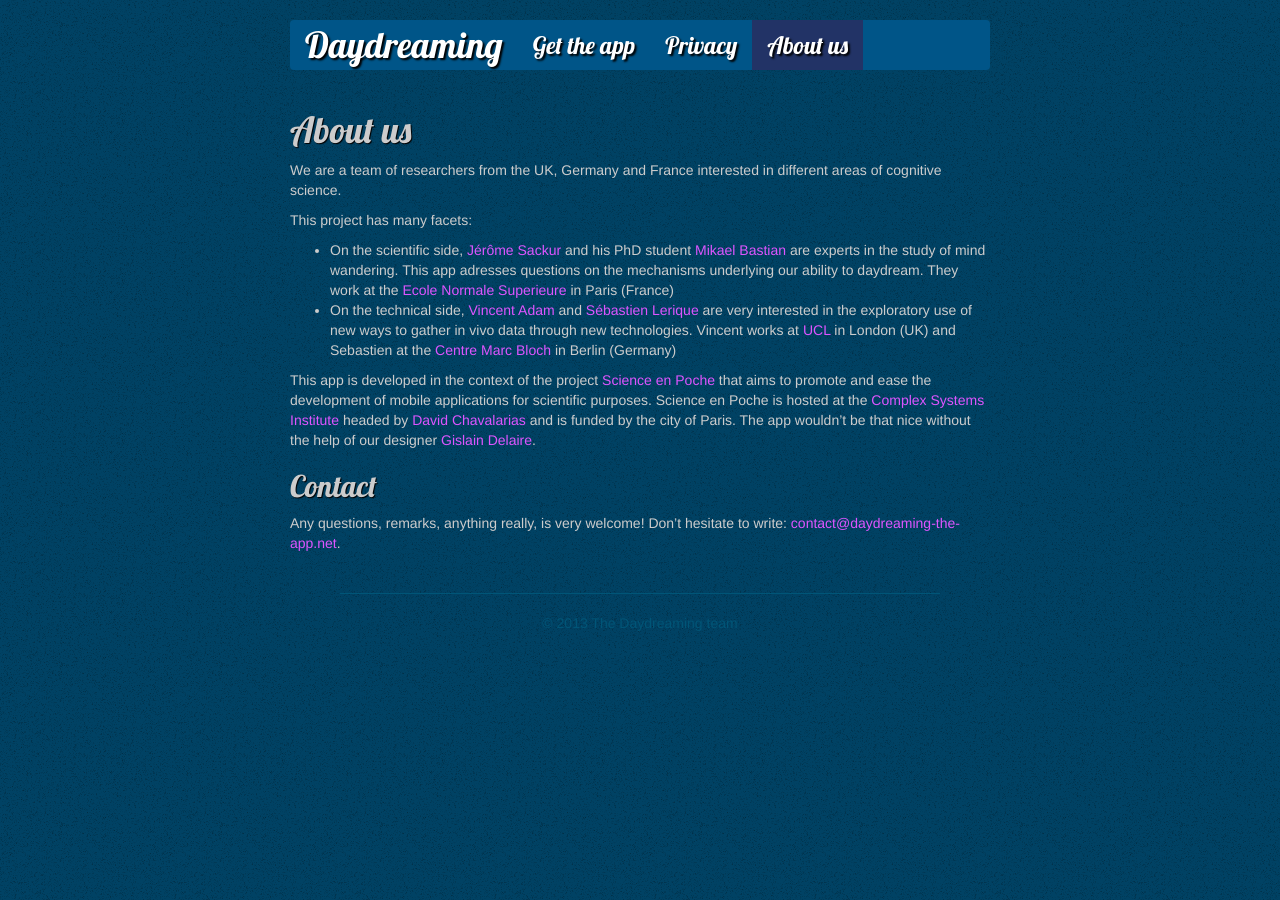
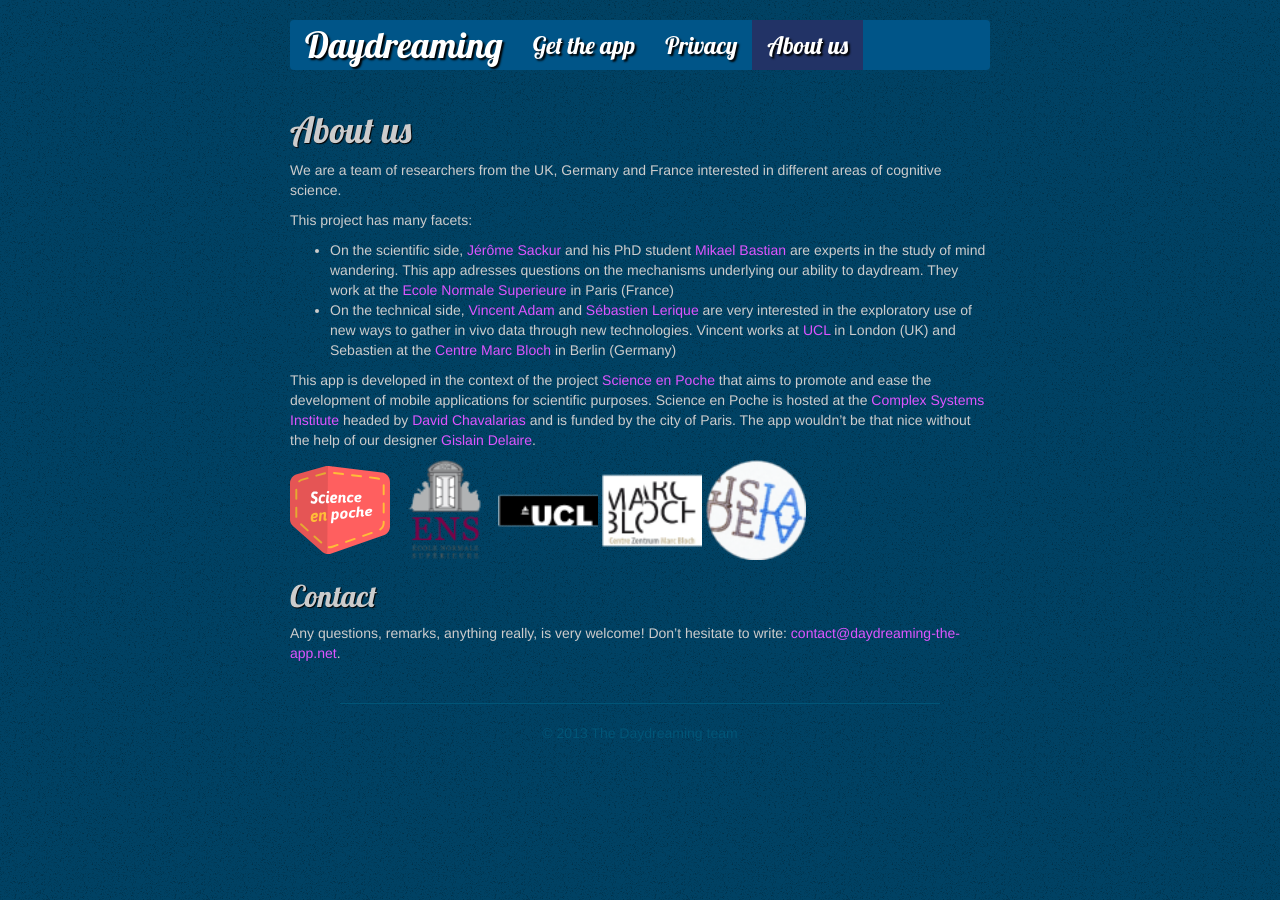
Before and after one commit to daydreaming-experiment/daydreaming-the-app.net, a Jekyll site: the page built from about/index.md, in a window 1280 px wide. Built offline with Jekyll 4.4.1, drawn with Linux system fonts in a browser that asks for light colours; Markdown is read by kramdown in place of the engine named in the settings; comment, search, counter and statistics services are not loaded.

Commit message:
adding logos with hyperlink for institutions

```diff
--- /dev/null
+++ b/_plugins/tag_img.rb
@@ -0,0 +1,24 @@
+module Jekyll
+class RenderImgTag < Liquid::Tag
+
+def initialize(tag_name, text, tokens)
+super
+@url , *@val= text.split(/ /)
+if @val.length > 0
+@width , *@height = @val[0].split(/x/)
+end
+
+@img_style = "width:#{@width}px;"
+
+if @height.length > 0
+@img_style = @img_style + "height:#{@height[0]}px;"
+end
+end
+
+def render(context)
+"<img src=\"#{@url}\" style=\"#{@img_style}\">"
+end
+end
+end
+
+Liquid::Template.register_tag('img', Jekyll::RenderImgTag)
--- a/about/index.md
+++ b/about/index.md
@@ -17,6 +17,12 @@
 Science en Poche is hosted at the [Complex Systems Institute](http://www.iscpif.fr/tiki-index.php?page=home) headed by [David Chavalarias](http://chavalarias.com/) and is funded by the city of Paris.
 The app wouldn't be that nice without the help of our designer [Gislain Delaire](http://cargocollective.com/gislaindelaire).
 
+[{% img /images/logos/SEP_logo_rvb.svg 100x %}](http://www.iscpif.fr/tiki-index.php?page=SEP)
+[{% img /images/logos/logo_ens.png 100x %}](http://www.ens.fr/)
+[{% img /images/logos/logo_ucl.png 100x %}](http://www.ucl.ac.uk)
+[{% img /images/logos/logo_mb.png 100x %}](http://www.cmb.hu-berlin.de/en/)
+[{% img /images/logos/logo_gis.png 100x %}](http://cargocollective.com/gislaindelaire)
+
 ## Contact
 
 Any questions, remarks, anything really, is very welcome! Don't hesitate to write: [contact@daydreaming-the-app.net](mailto:contact@daydreaming-the-app.net).
```
Also changed, not shown: images/logos/SEP_logo_rvb.svg (added), images/logos/logo_cnrs.png (added), images/logos/logo_ehess.png (added), images/logos/logo_ens.png (added), images/logos/logo_gis.png (added), images/logos/logo_isc.png (added), images/logos/logo_mb.png (added), images/logos/logo_ucl.png (added).
